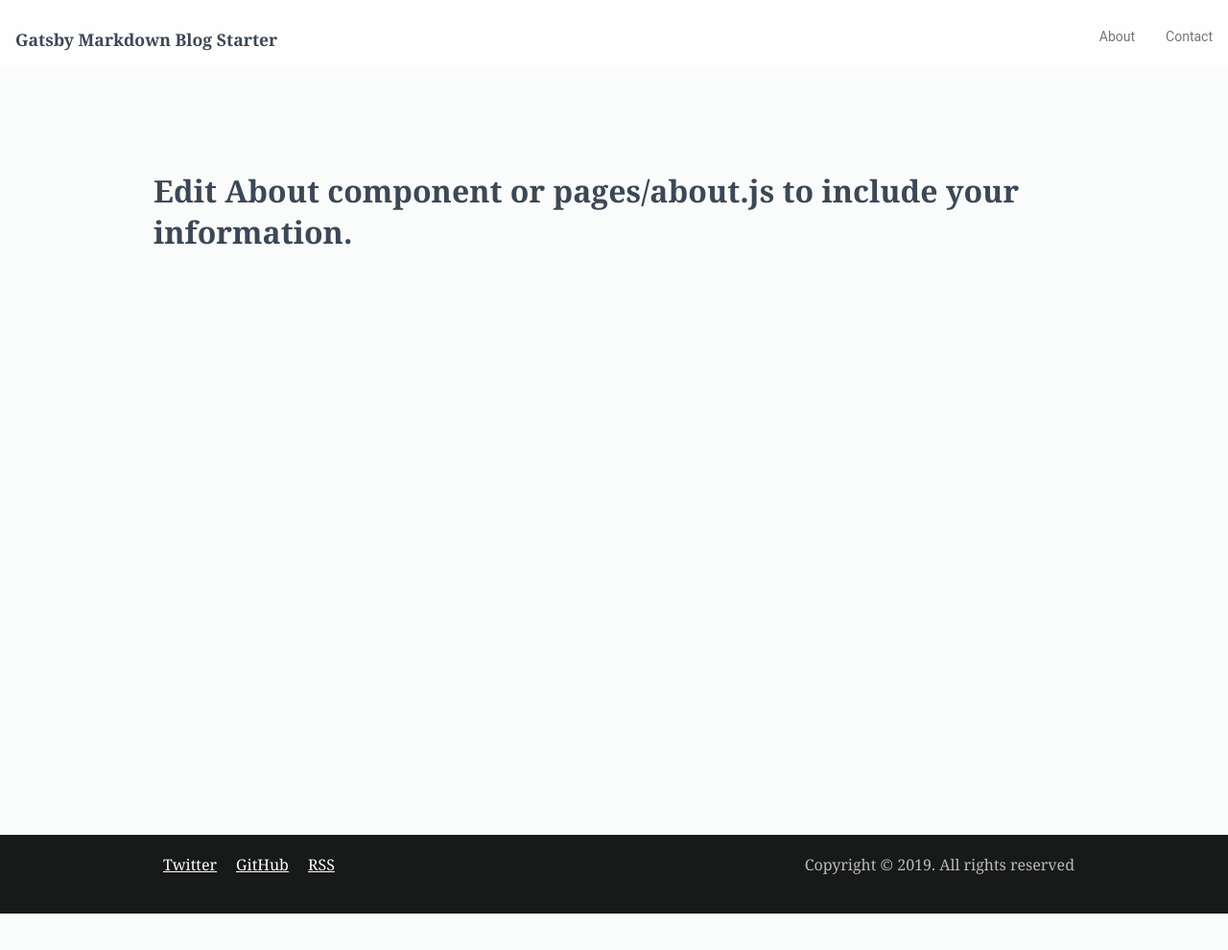
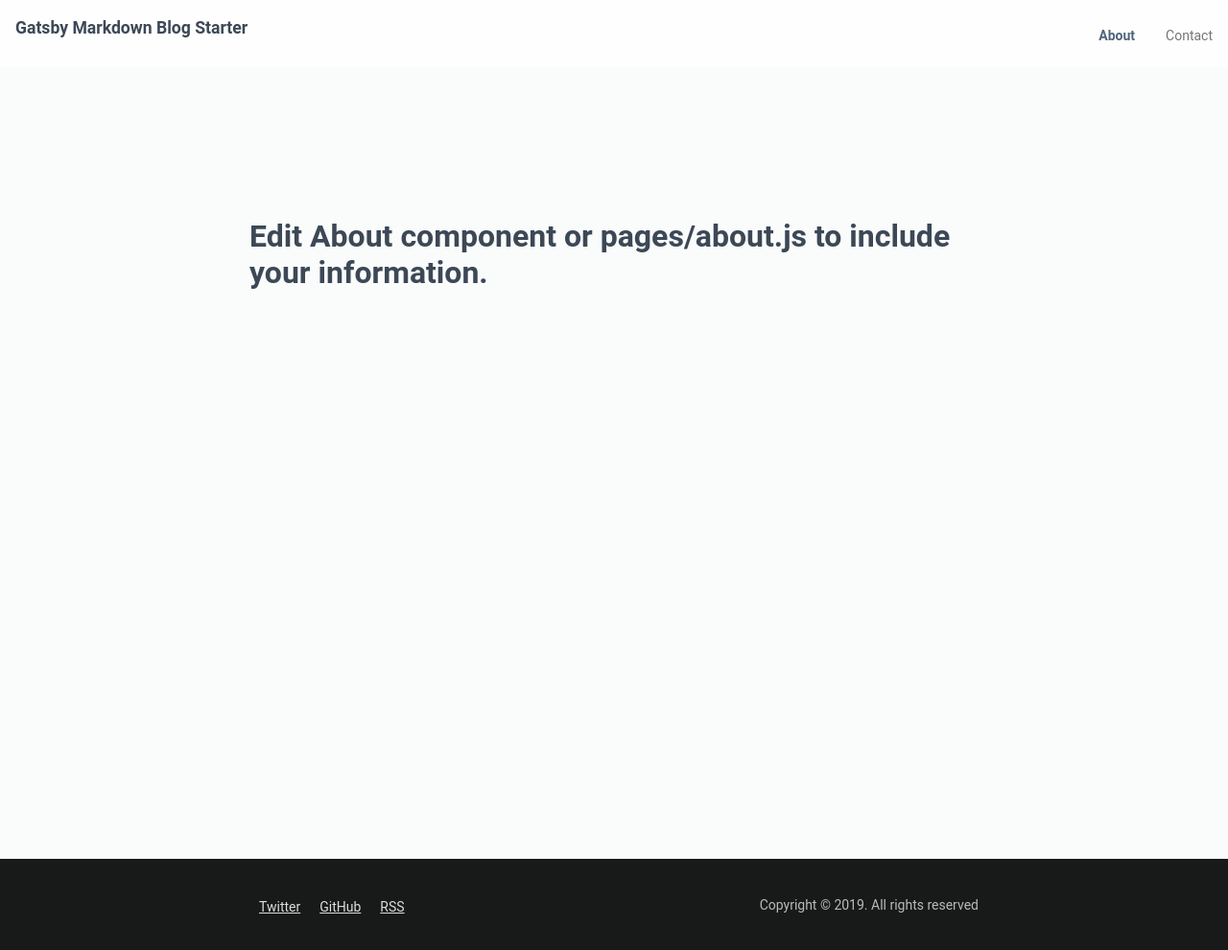
Before and after one commit to ammarjabakji/gatsby-markdown-blog-starter, a Gatsby site: page /about in a window 1280 px wide. Shown: the whole page at 96% size. Before the commit the page ends 952 px from the top, so only its background shows below. Built offline with nearby package versions, Linux system fonts and the light colour scheme; Gatsby itself is replaced by a stand-in of ours.

Commit message:
enhancing the style

```diff
--- a/src/components/Categories.js
+++ b/src/components/Categories.js
@@ -2,8 +2,7 @@ import React from 'react'
 import { useStaticQuery, graphql , Link } from 'gatsby'
 import _ from "lodash";
 
-const Categories = () => {
-
+const Categories = (props) => {
   const data = useStaticQuery(graphql`
       query {
         allMarkdownRemark(limit: 2000) {
@@ -22,6 +21,7 @@ const Categories = () => {
             <Link
               to={`/${_.kebabCase(category.fieldValue)}`}
               key={category.fieldValue}
+              activeClassName={props.activeClassName}
             >
               {category.fieldValue}
               <strong> ({category.totalCount})</strong>
--- a/src/components/Footer.module.scss
+++ b/src/components/Footer.module.scss
@@ -3,21 +3,25 @@ footer {
     padding: 20px 0 40px 0;
     color: rgba(255, 255, 255, 0.7);
     margin-top: auto;
+    font-family: Roboto, sans-serif;
 
     .container {
         display: grid;
         grid-template-columns: 50% 50%;
         margin-left: auto;
         margin-right: auto;
-        max-width: 60rem;
+        max-width: 50rem;
+        padding: 20px;
     }
 
     a {
-        color:#fff;
+        color:#ddd;
         margin: 10px;
+        font-size: 14px;
     }
 
     .copyright {
         text-align: right;
+        font-size: 14px;
     }
 }
--- a/src/components/Header.js
+++ b/src/components/Header.js
@@ -7,16 +7,16 @@ import styles from './Header.module.scss'
 const Header = () => (
   <header>
     <h1>
-      <Link to="/">{config.siteTitle}</Link>
+      <Link to="/"  activeClassName={styles.activeNav} >{config.siteTitle}</Link>
     </h1>
     <nav>
       <ul>
         <li>
-          <Link to="/about">About</Link>
+          <Link to="/about"  activeClassName={styles.activeNav}>About</Link>
         </li>
-        <Categories />
+        <Categories activeClassName={styles.activeNav} />
         <li>
-          <Link to="/contact">Contact</Link>
+          <Link to="/contact"  activeClassName={styles.activeNav}>Contact</Link>
         </li>
       </ul>
     </nav>
--- a/src/components/Header.module.scss
+++ b/src/components/Header.module.scss
@@ -13,10 +13,15 @@ header {
     margin-right: auto;
     height: 70px;
 
+    h1 {
+        margin-top: 0;
+    }
+
     a {
         text-decoration: none;
         color: #3c4856;
         font-size: 1.1rem;
+        margin-top: 0;
     }
 
     nav a {
@@ -29,34 +34,19 @@ header {
         font-size: 14px;
 
         &:hover {
-            color: inherit;
+            color: #4f647d;
         }
 
-        &::after {
-            content: '';
-            position: absolute;
-            left: 0;
-            height: 1em;
-            width: 100%;
-            border-bottom: 2px solid #4f647d;
-            margin-top: 10px;
-            opacity: 0;
-            -webkit-transition: opacity 0.35s, -webkit-transform 0.35s;
-            transition: opacity 0.35s, transform 0.35s;
-            -webkit-transform: scale(0, 1);
-            transform: scale(0, 1);
-        }
-
-        &:hover::after {
-            opacity: 1;
-            -webkit-transform: scale(1);
-            transform: scale(1);
-        }
         strong {
             margin: 1px;
             color: #4f647d;
             font-size: 0.8rem;
         }
+    }
+
+    .activeNav {
+        color: #4f647d;
+        font-weight: 700
     }
 }
 
@@ -64,11 +54,19 @@ ul {
     display: flex;
     list-style: none;
     padding: 0;
+    overflow: auto;
+    overflow: -moz-scrollbars-none;
+    scrollbar-width: none;
+    -ms-overflow-style: none !important;
+
+    &::-webkit-scrollbar {
+        width: 0 !important
+    }
 
     li {
         font-size: 1.3rem;
 
-        & + li {
+        &+li {
             margin-left: 2rem;
         }
     }
@@ -81,7 +79,7 @@ ul {
     }
 }
 
-@media (max-width: 720px) {
+@media (max-width: 768px) {
     header {
         strong {
             display: none;
--- a/src/components/PostTags.module.scss
+++ b/src/components/PostTags.module.scss
@@ -9,7 +9,7 @@
         padding: 0.3rem 0.8rem;
         margin: 0.5rem;
         border-radius: 3px;
-        background: rgba(0, 0, 0, 0.05);
+        background: rgba(141, 154, 169, 0.21);
         color: rgba(0, 0, 0, 0.54);
     }
 }
--- a/src/components/PostsListing.module.scss
+++ b/src/components/PostsListing.module.scss
@@ -35,3 +35,9 @@
         }
     }
 }
+
+@media (max-width: 768px) {
+    .article-list {
+        grid-template-columns: 100%;
+    }
+}
--- a/src/components/SocialLinks.module.scss
+++ b/src/components/SocialLinks.module.scss
@@ -22,7 +22,7 @@
 @media (max-width: 1200px) {
     .social-links {
         position: relative;
-        display: inline-flex;
-        height: 100px;
+        display: inherit;
+        top: 0;
     }
 }
--- a/src/layout/index.module.scss
+++ b/src/layout/index.module.scss
@@ -9,7 +9,7 @@ html {
 body {
     margin: 0;
     color: #3c4856;
-    font-family: "Merriweather", "Georgia", serif;
+    font-family: Roboto, sans-serif;
     font-weight: 400;
     background: #fafbfb;
 }
@@ -17,18 +17,23 @@ body {
 main {
     margin-left: auto;
     margin-right: auto;
-    max-width: 60rem;
+    max-width: 50rem;
+    margin-top: 25px;
     display: flex;
     flex-direction: column;
     min-height: 100vh;
+    padding: 20px;
 }
+
 li {
     font-size: 1rem;
 }
+
 p {
     line-height: 1.5em;
     font-size: 1rem;
 }
+
 h3 {
     margin-bottom: 2rem;
     font-weight: 900;
--- a/src/templates/post.js
+++ b/src/templates/post.js
@@ -26,7 +26,7 @@ export default  ({ data, pageContext }) => {
         <SEO postPath={slug} postNode={postNode} postSEO />
         <div>
           <h1>{post.title}</h1>
-          <p>{date} &mdash; {postNode.timeToRead} Min Read  </p>
+          <p className={styles.postMeta}>{date} &mdash; {postNode.timeToRead} Min Read  </p>
           <div dangerouslySetInnerHTML={{ __html: postNode.html }} />
           <div className={styles.postMeta}>
             <PostTags tags={post.tags} />
```
